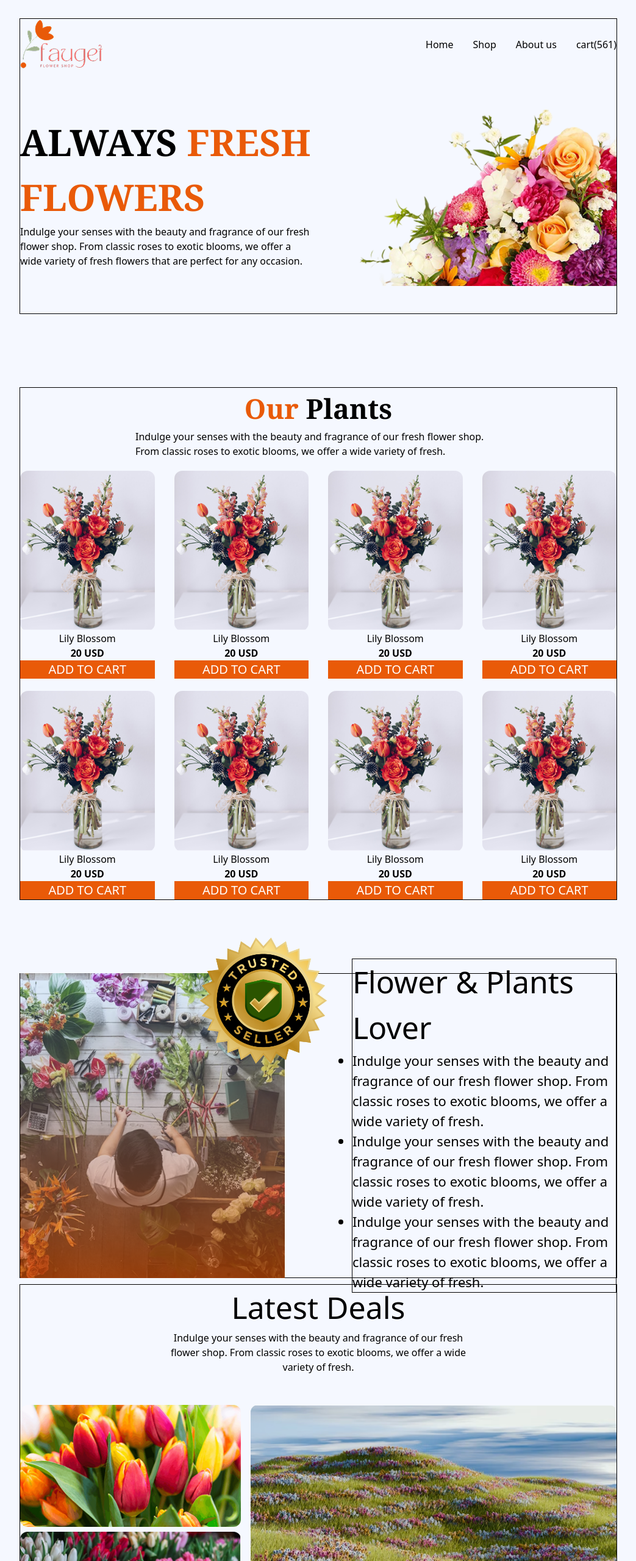
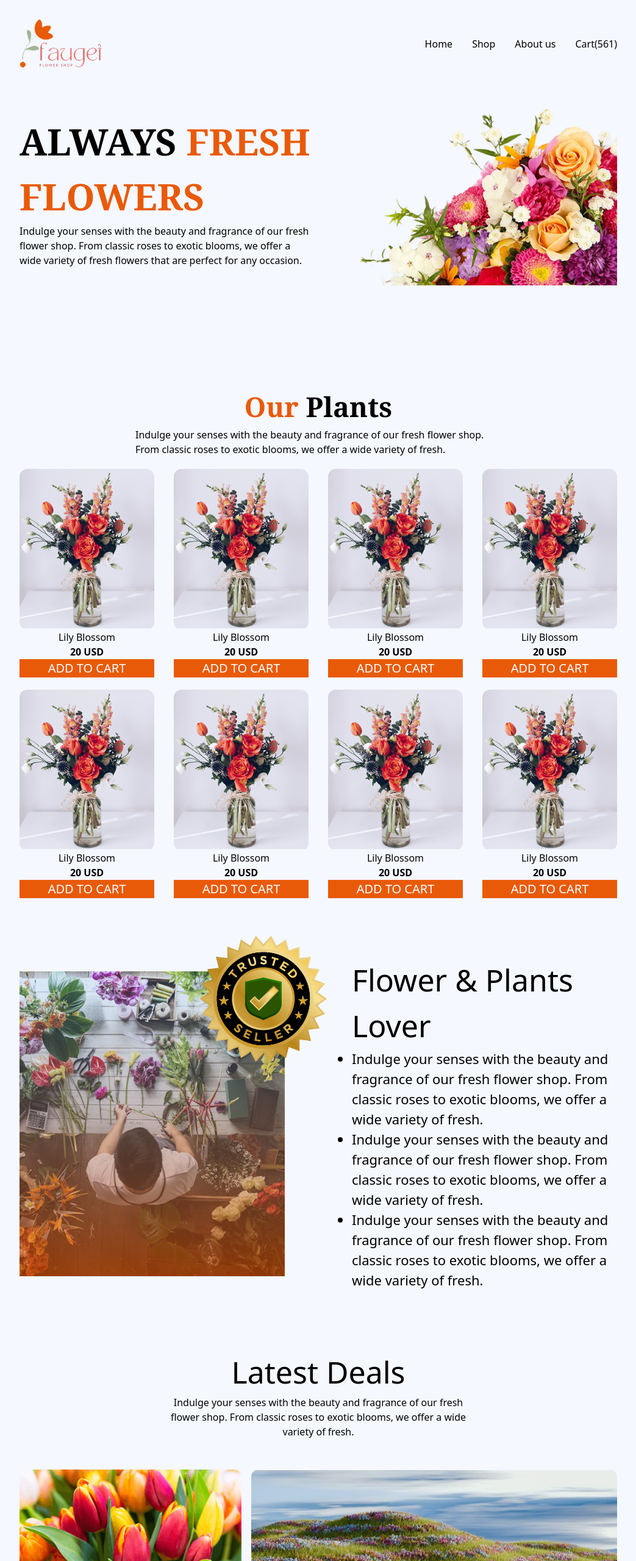
Before and after one commit to parety308/Flower-Shop, a plain HTML site: page index.html in a window 1280 px wide. Shown: the top 2560 px of the page at 61% size, without its empty margins (118-1161 px from the left). Drawn offline with nearby package versions, Linux system fonts and the light colour scheme.

Commit message:
this is last commit of this project

```diff
--- a/index.html
+++ b/index.html
@@ -10,7 +10,7 @@
 
 <body class="bg-[#F5F8FF]">
     <section class="banner">
-        <header class="mt-[30px]  ml-[150px] mr-[150px] border">
+        <header class="mt-[30px]  ml-[150px] mr-[150px] ">
             <nav class="flex  items-center  place-content-between ">
                 <div class="">
                     <img src="logo.png" alt="">
@@ -19,7 +19,7 @@
                     <a href="#">Home</a>
                     <a href="#">Shop</a>
                     <a href="#">About us</a>
-                    <a href="#">cart(561)</a>
+                    <a class="flex" href="#">Cart(561)</a>
                 </div>
             </nav>
             <div class=" flex  place-content-between  items-center  h-[400px] ">
@@ -38,7 +38,7 @@
     </section>
     <main>
         <section class="card ">
-            <div class=" mt-[120px] ml-[150px] mr-[150px] border">
+            <div class=" mt-[120px] ml-[150px] mr-[150px] ">
                 <div class="flex flex-col  items-center  mb-[20px]">
                     <h1 class="text-[45px] font-bold font-serif"><span class="text-[#E95A08]">Our </span>Plants</h1>
                     <p class=" max-w-[600px]">Indulge your senses with the beauty and fragrance of our fresh flower
@@ -107,13 +107,13 @@
             </div>
         </section>
         <section class="lover ">
-            <div class=" h-[500px] flex  mt-[120px] ml-[150px] mr-[150px] items-center place-content-between border">
+            <div class=" h-[500px] flex  mt-[120px] ml-[150px] mr-[150px] items-center place-content-between ">
                 <div class="h-[500px] w-[50%]">
                     <img class=" h-full w-full " src="flower-store.png" alt="">
                 </div>
                 <img class="w-[290px] h-[290px] mt-[-410px] ml-[-180px]" src="trusted-badge.png" alt="">
 
-                <div class="border  flex flex-col  w-[50%] items-center">
+                <div class="  flex flex-col  w-[50%] items-center">
                     <h1 class="text-[50px]">Flower & Plants Lover</h1>
                     <ul class="list-disc">
                         <li class="text-[22px]">Indulge your senses with the beauty and fragrance of our fresh flower
@@ -129,7 +129,7 @@
                 </div>
             </div>
         </section>
-        <section class="deals  mt-[10px] ml-[150px] mr-[150px] max-h-[600px] border">
+        <section class="deals  mt-[120px] ml-[150px] mr-[150px] max-h-[600px] ">
             <div class="flex flex-col text-center mb-[50px] items-center">
                 <h1 class="text-[50px]">Latest Deals</h1>
                 <p class="w-[50%]">Indulge your senses with the beauty and fragrance of our fresh flower shop. From
@@ -144,11 +144,11 @@
             </div>
             </div>
         </section>
-        <section class="Bounch mt-[120px] ml-[150px] mr-[150px] mb-[120px] border ">
+        <section class="Bounch mt-[120px] ml-[150px] mr-[150px] mb-[120px]  ">
             <div
                 class="flex justify-center items-center max-h-[500px] bg-[url('news-letter-bg.png')] bg-cover bg-center h-[400px]  w-full">
 
-                <div class=" border w-[550px] h-[150px]">
+                <div class=" w-[550px] h-[150px]">
                     <h1 class="text-3xl text-center mb-[10px]">Join the colorful Bunch</h1>
                     <input class="text-[24px] w-[80%] bg-white" type="email" name="" id="" placeholder="write email">
                     <button class="text-[24px] bg-[#E95A08] hover:bg-blue-700 text-white text-center">Subscribe</button>
@@ -157,7 +157,7 @@
         </section>
     </main>
     <footer>
-        <div class=" flex justify-center items-center border-2 px-[150px] py-[10px]">
+        <div class=" flex justify-center items-center  px-[150px] py-[10px]">
             <div class=" flex flex-col w-[25%]">
                 <img src="logo.png" alt="" class="h-[100%] w-[100px]">
                 <p class="w-[50%]" >Indulge your senses with the beauty and fragrance of our fresh flower shop. </p>
@@ -186,5 +186,4 @@
         </div>
     </footer>
 </body>
-
 </html>
```
Also changed, not shown: add.png (added), pngtree-add-to-cart--icon-design-png-image_1013293.jpg (added), shopping-cart--v2.png (added).
